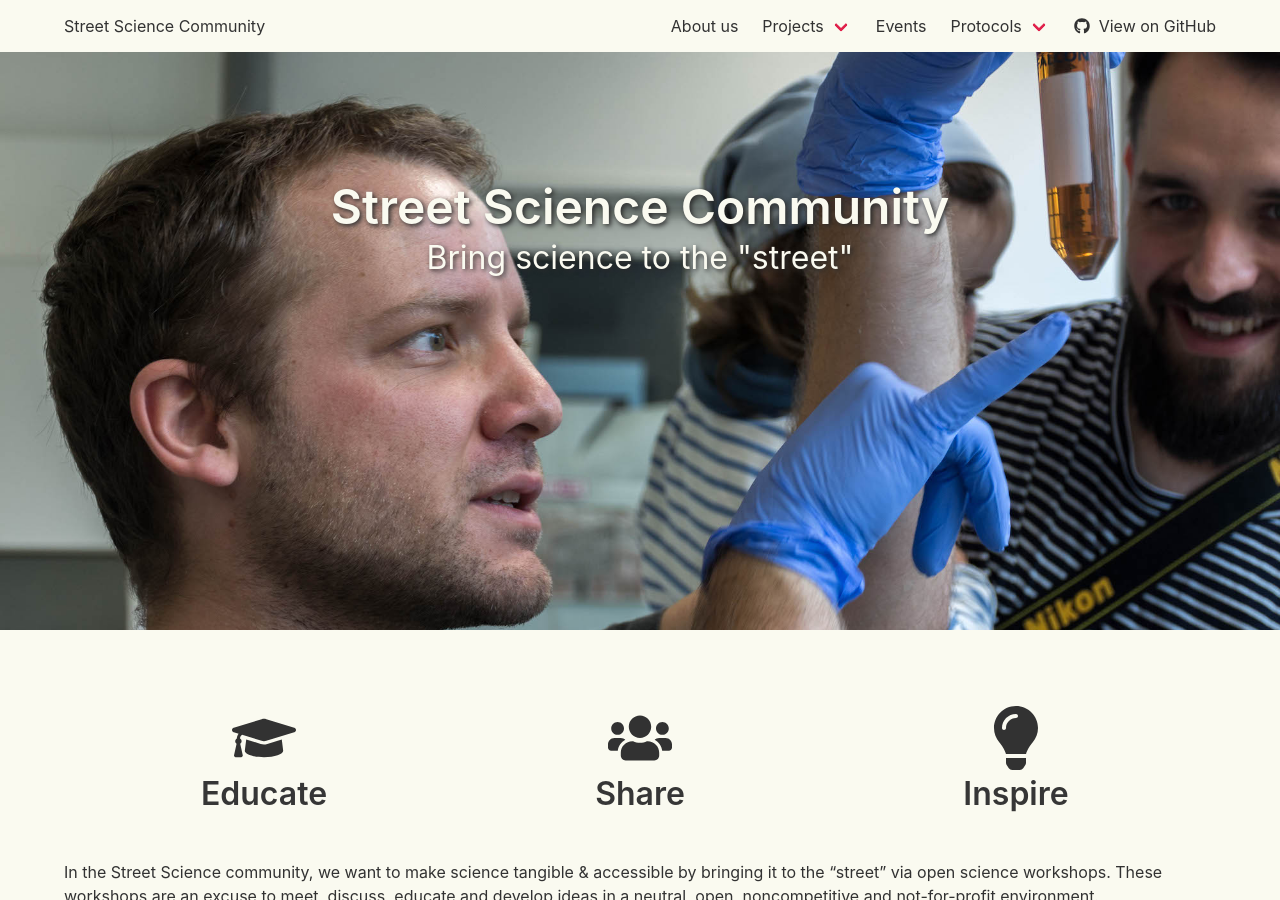
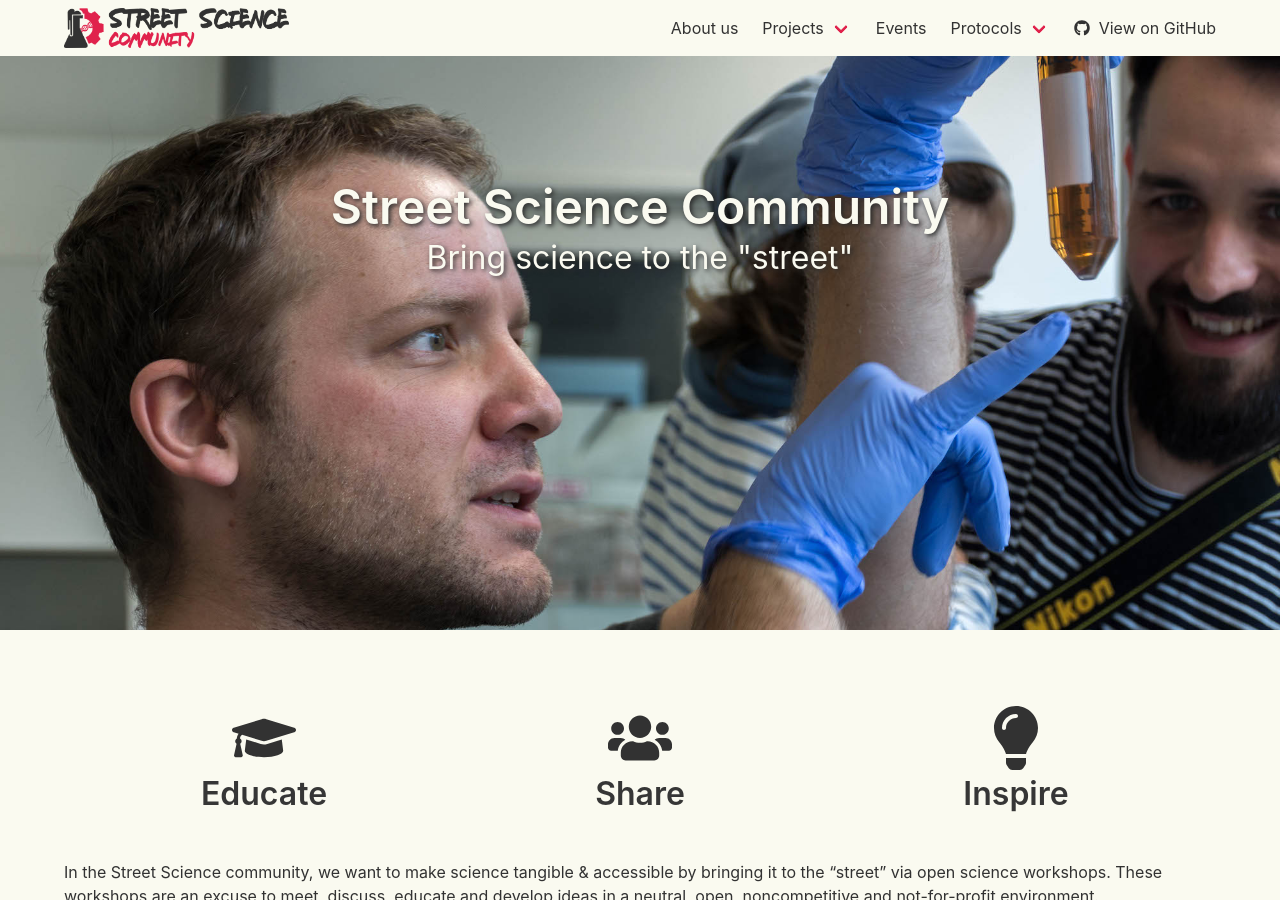
Before and after one commit to StreetScienceCommunity/StreetScienceCommunity.github.io, a Jekyll site: the page built from index.md, in a window 1280 px wide and 900 px high. Built offline with Jekyll 4.4.1, drawn with Linux system fonts in a browser that asks for light colours; nearby versions of some CDN libraries.

Commit message:
Add logo on top left

```diff
--- a/_includes/default-header.html
+++ b/_includes/default-header.html
@@ -1,7 +1,10 @@
 <nav class="navbar is-fixed-top" role="navigation" aria-label="main navigation">
   <div class="container">
     <div class="navbar-brand">
-      <a class="navbar-item" href="/"> {{ site.title }} </a>
+
+      <a class="navbar-item" href="/">
+          <img src="/images/logo.png" alt="Street Science Community">
+      </a>
 
       <a
         role="button"
--- a/css/styles.scss
+++ b/css/styles.scss
@@ -119,3 +119,9 @@ $link-active: $link-hover;
     display: none;
   }
 }
+
+.navbar-item {
+  img {
+    max-height: 2.5rem;
+  }
+}
```
